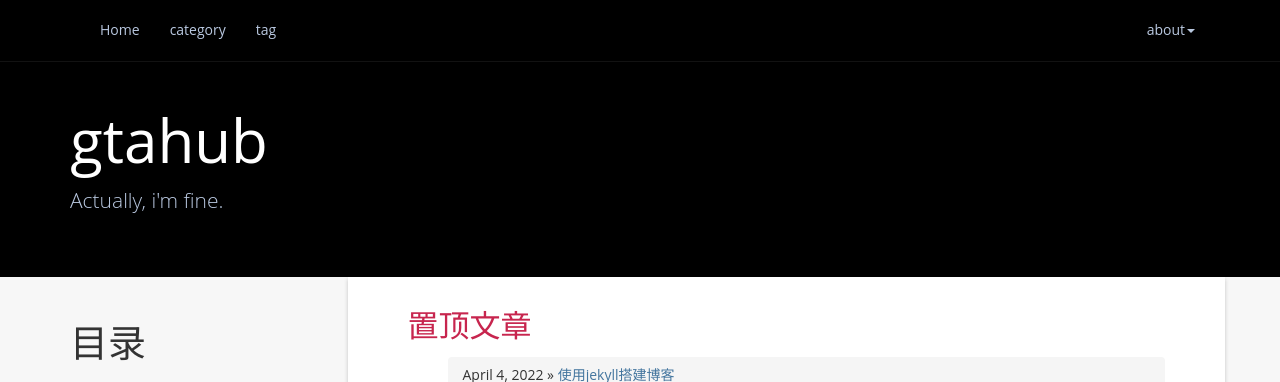
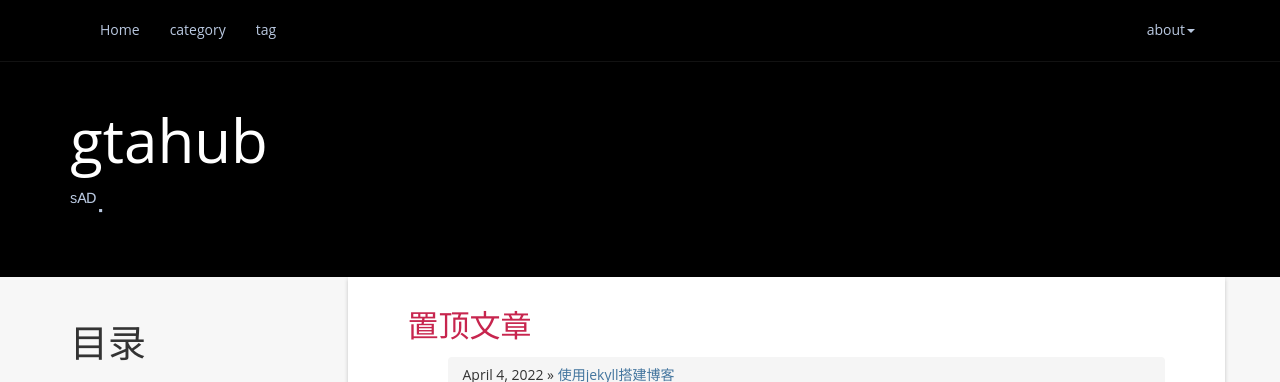
Before and after one commit to atgtahub/atgtahub.github.io, a Jekyll site: the page built from index.html, in a window 1280 px wide and 900 px high. Shown: the top 382 px of the window. Built offline with Jekyll 4.4.1, drawn with Linux system fonts in a browser that asks for light colours; nearby versions of some CDN libraries; a script that is not in the unit is left out; the list of posts is cut into pages by our own code; comment, search, counter and statistics services are not loaded.

Commit message:
feat: _config.yml modified

```diff
--- a/_config.yml
+++ b/_config.yml
@@ -6,10 +6,10 @@
 resume_site: https://gtahub.cn
 github: https://github.com/atgtahub/
 baseurl: ""
-description: Actually, i'm fine.
+description: ˢᴬᴰ⡀
 meta_description: gtahub
-motto: Leave me alone.
-banner: stay with u
+motto: ᵞᴼᵁ ᴳᴼᴺᴺᴬ ᴮᴱ ᴼᴷ⡀
+banner: ᴳᴸᴼᴼᴹᵞ
 
 #permalink: /:categories/:year/:month/:day/:title/
 permalink: /:year/:month/:day/:title/
```
